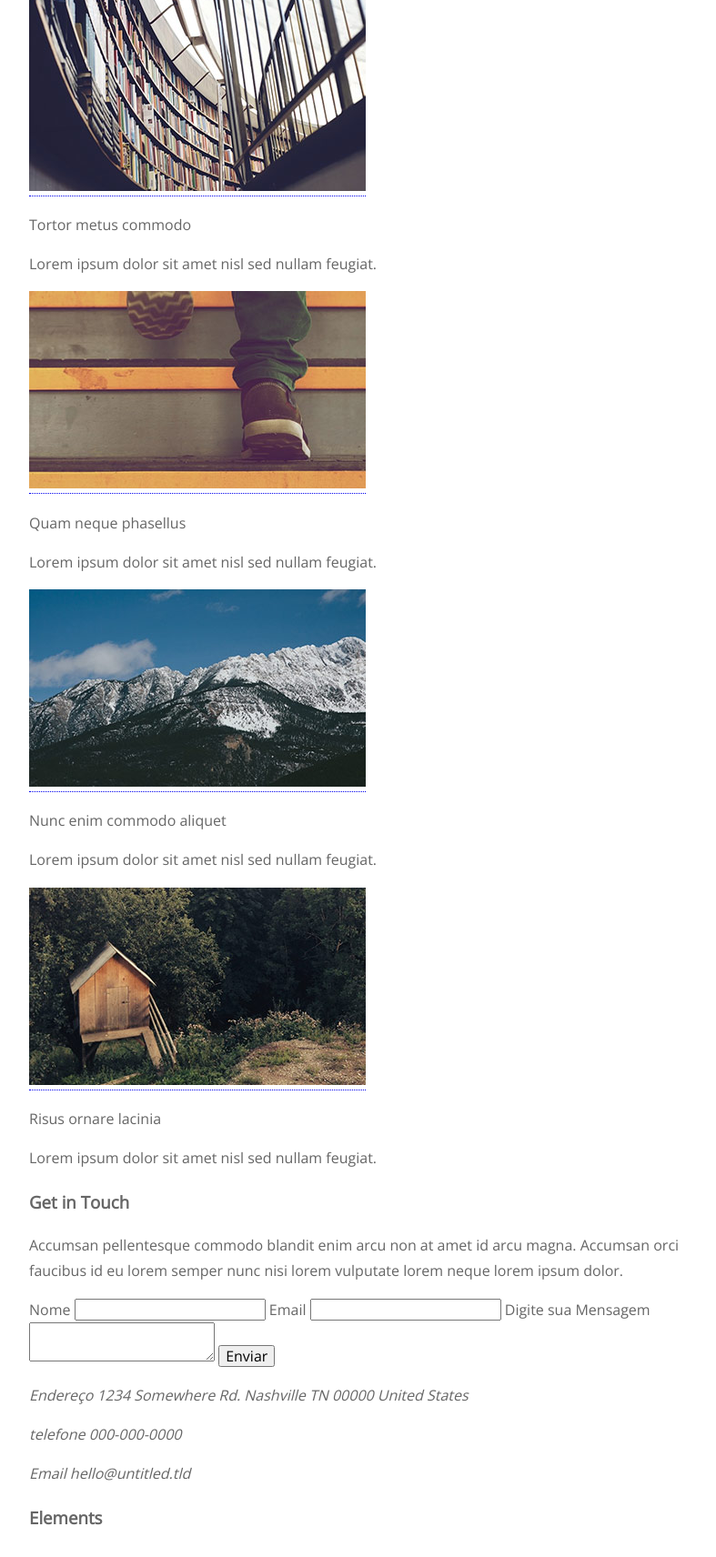
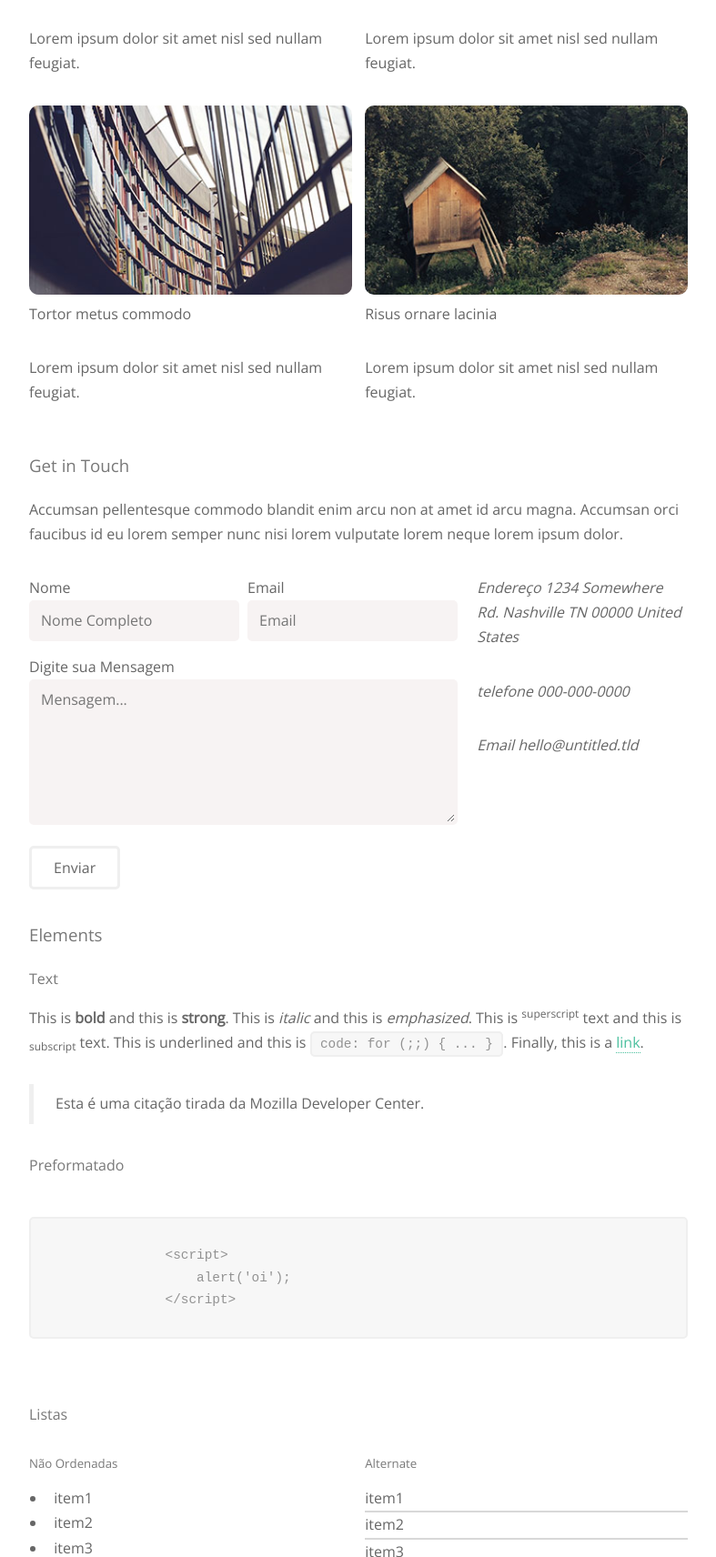
Before and after one commit to maycon3/projeto_strata, a plain HTML site: page index.html in a window 1280 px wide. Shown: the part 1088-2800 px from the top of the page at 91% size, without its empty margins (470-1257 px from the left). Drawn offline with nearby package versions, Linux system fonts and the light colour scheme.

Commit message:
termino do projeto

```diff
--- a/css/estilo.css
+++ b/css/estilo.css
@@ -5,9 +5,139 @@ body{
 }
 
 a{
-    transition: color .2s linear;
+    transition: color .2s linear, border .2s linear;
     text-decoration: none;
     border-bottom: 1px dotted;
+    color:#49bf9d;
+}
+
+a:hover{
+    border-bottom-color: transparent;
+}
+
+p{
+    margin: 0 0 2em;
+}
+
+img{
+    max-width: 100%;
+}
+
+h1,h2,h3,h4,h5,h6{
+    color: #787878;
+    font-weight: normal;
+    margin: 1em 0;
+}
+
+sub, sup {
+    font-size: 12px;
+}
+
+blockquote {
+    border-left: 5px solid #efefef;
+    margin: 2em 0;
+    padding: .5em 0 .5em 1.5em;
+}
+
+code {
+    background-color: #f7f7f7;
+    border-radius: .35em;
+    border: 2px solid #efefef;
+    font-size: .9em;
+    padding: 0.25em 0.65em;
+    font-family: "courier new", monospace;
+    color:#929292;
+}
+
+pre code{
+    display: block;
+}
+
+ul, ol{
+    margin:0;
+    padding: 0;
+    padding-left: 1.2em;
+}
+
+li{
+    padding-left: .5em;
+}
+
+.ul-alternate{
+    list-style-type: none;
+    padding-left: 0;
+}
+
+.ul-alternate li{
+    border-bottom: 2px solid #d8d8d8;
+    padding-left: 0;
+}
+
+.ul-alternate li:last-child{
+    border: 0;
+}
+
+input,label,textarea{
+    display: inline-block;
+    width: 100%;
+    box-sizing: border-box;
+}
+
+input, textarea{
+    background-color: #f7f3f3;
+    padding: 10px;
+    border-radius: 5px;
+    border: 3px solid transparent;
+    margin-bottom: 15px;
+}
+
+input:focus, textarea:focus {
+    border: 3px solid #49bf9d;
+    outline: none;
+}
+
+textarea {
+    height: 10em;
+}
+
+.button-default{
+    background-color: #49bf9d;
+    border: 2px solid #49bf9d;
+    color: white;
+    padding: 0.75em 1.5em;
+    border-radius: 5px;
+    font-size: 1em;
+    display: inline-block;
+    width: auto;
+    cursor:pointer;
+}
+
+.button-default:hover{
+    background-color: #5ddeb9;
+    border-color: transparent;
+}
+
+.button-default-stroke{
+    background-color: white;
+    border: 3px solid #efefef;
+    color: inherit;
+    transition: all .5s;
+    cursor: pointer;
+}
+
+.button-default-stroke:hover{
+    border-color: #49bf9d;
+    color: #49bf9d;
+    background-color: white;
+}
+
+.button-default-small{
+    font-size: .8em;
+}
+
+.button-default-full{
+    display: block;
+    text-align: center;
 }
 
 .header-strata{
@@ -50,3 +180,44 @@ a{
     padding: 124px 54px 72px;
     box-sizing: border-box;
 }
+
+.imagem-link{
+    border: 0;
+}
+
+.header-strata-link_foto img {
+    border-radius: 50%;
+    overflow: hidden;
+}
+
+.recent-works-card img{
+    border-radius: 10px;
+}
+
+.row{
+    overflow: auto;
+}
+
+.col-2{
+    width: 49%;
+    float: left;
+}
+
+.col-2:first-child{
+    margin-right: 1%;
+}
+
+.col-2:last-child{
+    margin-left: 1%;
+}
+
+.col-2-3{
+    width: 65%;
+    float:left;
+}
+
+.col-1-3{
+    width: 32%;
+    float: left;
+    margin-left: 3%;
+}
--- a/index.html
+++ b/index.html
@@ -12,7 +12,7 @@
 </head>
 <body>
     <header class="header-strata">
-        <a href="index.html" class="header-strata-link_foto">
+        <a href="index.html" class="header-strata-link_foto imagem-link">
             <img src="images/avatar.jpg" alt="conteudo da foto">
         </a>
         <h1 class="header-strata-title">
@@ -30,69 +30,82 @@
                 commodo blandit enim arcu non at amet id arcu magna. Accumsan orci faucibus id eu lorem semper nunc nisi
                 lorem vulputate lorem neque cubilia.
             </p>
-            <a href="#" class="button-default" title="Learm More">Learm Moe</a>
+            <a href="#" class="button-default button-default-stroke" title="Learm More">Learm Moe</a>
         </section>
         <section class="strata-content-section">
             <h3>Recent Work</h3>
+            <div class="row">
+                <div class="col-2">
                     <article class="recent-works-card">
-                <a href="images/fulls/01.jpg">
+                        <a class="imagem-link" href="images/fulls/01.jpg">
                             <img src="images/thumbs/01.jpg" title="">
                         </a>
                         <p class="recent-works-card-tilte">Magna sed consequat tempus</p>
                         <p>Lorem ipsum dolor sit amet nisl sed nullam feugiat.</p>
                     </article>
                     <article class="recent-works-card">
-                <a href="images/fulls/02.jpg">
+                        <a class="imagem-link" href="images/fulls/02.jpg">
                             <img src="images/thumbs/02.jpg" title="">
                         </a>
                         <p class="recent-works-card-tilte">Ultricies lacinia interdum</p>
                         <p>Lorem ipsum dolor sit amet nisl sed nullam feugiat.</p>
                     </article>
                     <article class="recent-works-card">
-                <a href="images/fulls/03.jpg">
+                        <a class="imagem-link" href="images/fulls/03.jpg">
                             <img src="images/thumbs/03.jpg" title="">
                         </a>
                         <p class="recent-works-card-tilte">Tortor metus commodo</p>
                         <p>Lorem ipsum dolor sit amet nisl sed nullam feugiat.</p>
                     </article>
+                </div>
+                <div class="col-2">
                     <article class="recent-works-card">
-                <a href="images/fulls/04.jpg">
+                        <a class="imagem-link" href="images/fulls/04.jpg">
                             <img src="images/thumbs/04.jpg" title="">
                         </a>
                         <p class="recent-works-card-tilte">Quam neque phasellus</p>
                         <p>Lorem ipsum dolor sit amet nisl sed nullam feugiat.</p>
                     </article>
                     <article class="recent-works-card">
-                <a href="images/fulls/05.jpg">
+                        <a class="imagem-link" href="images/fulls/05.jpg">
                             <img src="images/thumbs/05.jpg" title="">
                         </a>
                         <p class="recent-works-card-tilte">Nunc enim commodo aliquet</p>
                         <p>Lorem ipsum dolor sit amet nisl sed nullam feugiat.</p>
                     </article>
                     <article class="recent-works-card">
-                <a href="images/fulls/06.jpg">
+                        <a class="imagem-link" href="images/fulls/06.jpg">
                             <img src="images/thumbs/06.jpg" title="">
                         </a>
                         <p class="recent-works-card-tilte">Risus ornare lacinia</p>
                         <p>Lorem ipsum dolor sit amet nisl sed nullam feugiat.</p>
                     </article>
+                </div>
+            </div>
         </section>
         <section class="strata-content-section">
             <h3>Get in Touch</h3>
             <p>Accumsan pellentesque commodo blandit enim arcu non at amet id arcu magna. Accumsan
                 orci faucibus id eu lorem semper nunc nisi lorem vulputate lorem neque lorem ipsum dolor.</p>
+            <div class="row">
+                <div class="col-2-3">
                     <form>
+                        <div class="row">
+                            <div class="col-2">
                                 <label for="nome">Nome</label>
-                <input type="text" id="nome" name="nome">
-
+                                <input type="text" id="nome" name="nome" placeholder="Nome Completo">
+                            </div>
+                            <div class="col-2">
                                 <label for="email">Email</label>
-                <input type="email" id="email" name="email">
-
+                                <input type="email" id="email" name="email" placeholder="Email">
+                            </div>
+                        </div>
                         <label for="mensagem">Digite sua Mensagem</label>
-                <textarea name="mensagem" id="mensagem"></textarea>
-
-                <input type="submit" value="Enviar">
+                        <textarea name="mensagem" id="mensagem" placeholder="Mensagem..."></textarea>
+                        <input type="submit" class="button-default button-default-stroke" value="Enviar">
                     </form>
+                </div>
+                <div class="col-1-3">
                     <address>
                         <p>
                             <span>Endereço</span> 1234 Somewhere Rd. Nashville TN 00000 United States
@@ -104,17 +117,19 @@
                             <span>Email</span> hello@untitled.tld
                         </p>
                     </address>
+                </div>
+            </div>
         </section>
         <section class="strata-content-section">
             <h3>Elements</h3>
             <h4>Text</h4>
             <p>
                 This is <b>bold</b> and this is <strong>strong</strong>. This is <i>italic</i> and this is <em>emphasized</em>. This is <sup>superscript</sup>
-                text and this is <sub>subscript</sub> text. This is underlined and this is <dode>code: for (;;) { ... }</dode>.
+                text and this is <sub>subscript</sub> text. This is underlined and this is <code>code: for (;;) { ... }</code>.
                 Finally, this is a <a href="#">link</a>.
             </p>
             <blockquote cite="http://developer.mozilla.org">
-                <p>Esta é uma citação tirada da Mozilla Developer Center.</p>
+                Esta é uma citação tirada da Mozilla Developer Center.
             </blockquote>
             <h4>Preformatado</h4>
             <pre>
@@ -125,6 +140,8 @@
                 </code>
             </pre>
             <h4>Listas</h4>
+            <div class="row">
+                <div class="col-2">
                     <h5>Não Ordenadas</h5>
                     <ul>
                         <li>item1</li>
@@ -132,18 +149,25 @@
                         <li>item3</li>
                     </ul>
                     <h5>Ordenadas</h5>
-            <ul>
-                <ol>item1</ol>
-                <ol>item2</ol>
-                <ol>item3</ol>
-            </ul>
+                    <ol>
+                        <li>item1</li>
+                        <li>item2</li>
+                        <li>item3</li>
+                    </ol>
+                </div>
+                <div class="col-2">
                     <h5>Alternate</h5>
                     <ul class="ul-alternate">
                         <li>item1</li>
                         <li>item2</li>
                         <li>item3</li>
                     </ul>
+                </div>
+            </div>
+
             <h5>Actions</h5>
+            <div class="row">
+                <div class="col-2">
                     <p>
                         <a href="#" class="button-default">Default</a>
                         <a href="#" class="button-default button-default-stroke">Default</a>
@@ -152,6 +176,8 @@
                         <a href="#" class="button-default button-default-small">Small</a>
                         <a href="#" class="button-default button-default-small button-default-stroke">Small</a>
                     </p>
+                </div>
+                <div class="col-2">
                     <p>
                         <a href="#" class="button-default button-default-full">Default</a>
                         <a href="#" class="button-default button-default-full button-default-stroke">Default</a>
@@ -160,6 +186,9 @@
                         <a href="#" class="button-default button-default-full button-default-small ">Full Small</a>
                         <a href="#" class="button-default button-default-full button-default-small button-default-stroke">Full Small</a>
                     </p>
+                </div>
+            </div>
+
         </section>
     </main>
     <footer></footer>
```
Lines whose indentation alone changed are shown as unchanged.
